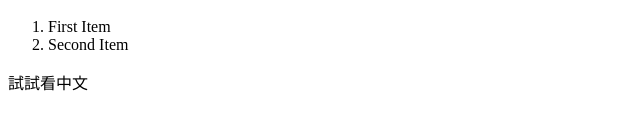
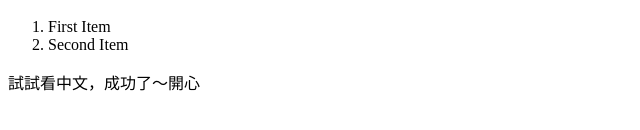
Before and after one commit to patricia40719/my-website-html, a plain HTML site: page index.html in a window 1280 px wide. Shown: the part 128-258 px from the top of the page, without its empty margins (0-640 px from the left). Drawn offline with Linux system fonts and the light colour scheme.

Commit message:
Update index.html

```diff
--- a/index.html
+++ b/index.html
@@ -15,6 +15,6 @@
             <li>First Item</li>
             <li>Second Item</li>
         </ol>
-        <p>試試看中文</p>
+        <p>試試看中文，成功了～開心</p>
     </body>
 </html>
```
